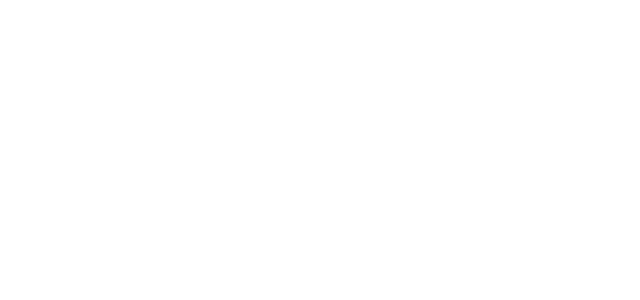
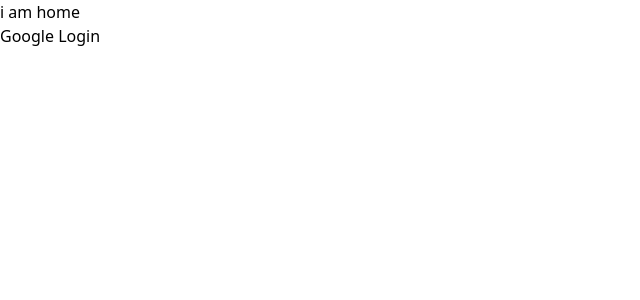
Before and after one commit to mdriyajulislamakash11/Firebase-day-1-Conceptual-Session, a React (Vite) app: page / in a window 1280 px wide. Shown: the top 300 px of the page, without its empty margins (0-640 px from the left). Built offline with nearby package versions, Linux system fonts and the light colour scheme.

Commit message:
google login ager tay ath theke ase na web extention theke ese silo   hook diye

```diff
--- a/src/components/AuthProvider.jsx
+++ b/src/components/AuthProvider.jsx
@@ -1,5 +1,5 @@
 import { signInWithPopup } from 'firebase/auth';
-import { GoogleAuthProvider } from 'firebase/auth/web-extension';
+import { GoogleAuthProvider } from 'firebase/auth';
 import React, { createContext } from 'react';
 import { auth } from '../../firebase.init';
 export const AuthContext = createContext(null)
--- a/src/components/Home.jsx
+++ b/src/components/Home.jsx
@@ -1,9 +1,14 @@
-import React from 'react';
+import React, { useContext } from 'react';
+import { AuthContext } from './AuthProvider';
 
 const Home = () => {
+    const {handleGoogleLogin} = useContext(AuthContext)
+
+
     return (
         <div>
-
+            <h1>i am home</h1>
+            <button className='btn btn-accent' onClick={handleGoogleLogin}>Google Login</button>
         </div>
     );
 };
--- a/src/components/MainLayout.jsx
+++ b/src/components/MainLayout.jsx
@@ -1,9 +1,10 @@
 import React from 'react';
+import { Outlet } from 'react-router-dom';
 
 const MainLayout = () => {
     return (
         <div>
-
+            <Outlet></Outlet>
         </div>
     );
 };
```
